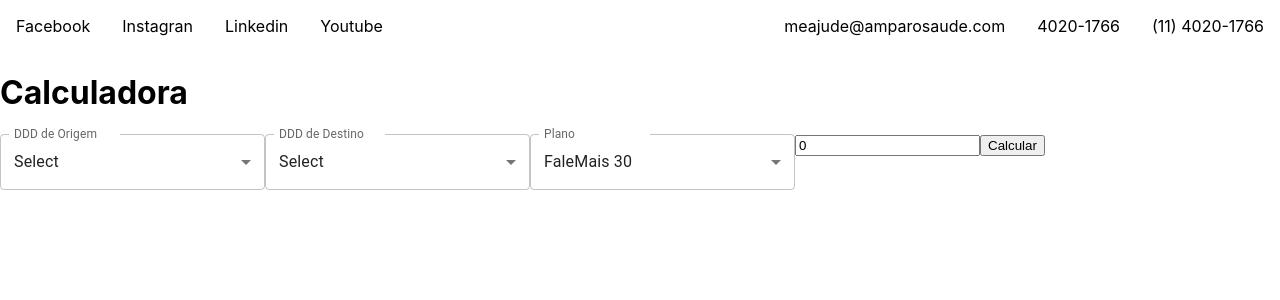
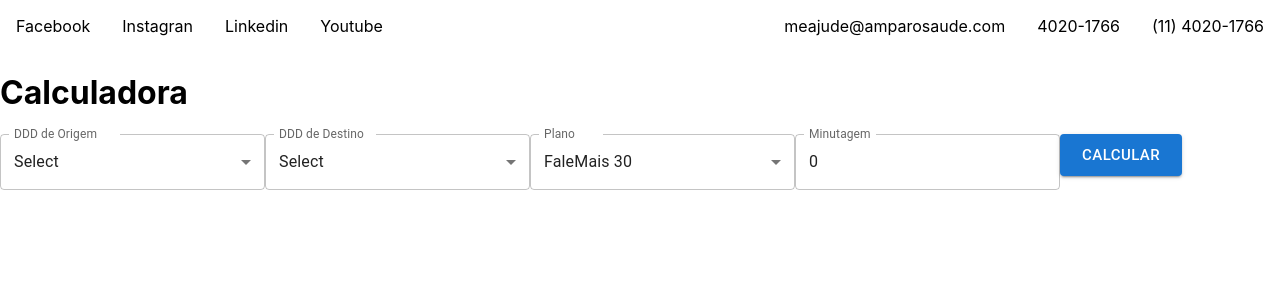
Before and after one commit to joaoreisjpk/Amparo-Saude-Challenge, a Next.js app: page /calculadora in a window 1280 px wide. Shown: the top 300 px of the page. Built offline with nearby package versions, Linux system fonts and the light colour scheme.

Commit message:
creating the MUInput

```diff
--- /dev/null
+++ b/src/components/MUInput.tsx
@@ -0,0 +1,27 @@
+import { TextField } from '@mui/material';
+import { useField, FieldAttributes } from 'formik';
+
+type MyRadioProps = { label?: string } & FieldAttributes<{}>;
+
+function MUInput({ label, ...props }: MyRadioProps): JSX.Element {
+  const [field, meta] = useField<{}>(props);
+  const errorText: string = meta.error && meta.touched ? meta.error : '';
+  return (
+    <TextField
+      error={!!errorText}
+      helperText={errorText}
+      variant='outlined'
+      color='secondary'
+      margin='none'
+      id={field.name}
+      label={label}
+      type={props.type}
+      {...field}
+      sx={{
+        width: 265,
+      }}
+    />
+  );
+}
+
+export default MUInput;
--- a/src/pages/calculadora/_SelectForm.tsx
+++ b/src/pages/calculadora/_SelectForm.tsx
@@ -1,6 +1,7 @@
-import { FormControl, InputLabel, MenuItem } from '@mui/material';
+import { Button, FormControl, InputLabel, MenuItem } from '@mui/material';
 import { Field, Form, Formik } from 'formik';
 import { useEffect, useMemo, useState } from 'react';
+import MUInput from '../../components/MUInput';
 import MUISelect from '../../components/MUISelect';
 import { formValidationHelper, handlePriceHelper } from '../../helpers';
 import { pricesData } from '../../interfaces';
@@ -44,7 +45,7 @@ const SelectForm = ({ data }: pricesData) => {
         handlePriceHelper({ inputsData, data, setResult })
       }
     >
-      {({ values, errors }) => {
+      {({ values }) => {
         return (
           <Form>
             <FormControl>
@@ -61,7 +62,7 @@ const SelectForm = ({ data }: pricesData) => {
             <FormControl>
               <InputLabel id='destinationValue'>DDD de Destino</InputLabel>
               <MUISelect
-                label='exchangeCurrency'
+                label='destinationValue'
                 name='destinationValue'
                 disabled={values.originValue === 'Select'}
               >
@@ -78,24 +79,23 @@ const SelectForm = ({ data }: pricesData) => {
 
             <FormControl>
               <InputLabel id='planValue'>Plano</InputLabel>
-              <MUISelect
-                name='planValue'
-                id='planValue'
-                label='exchangeCurrency'
-              >
+              <MUISelect name='planValue' label='planValue'>
                 <MenuItem value={'30'}>FaleMais 30</MenuItem>
                 <MenuItem value={'60'}>FaleMais 60</MenuItem>
                 <MenuItem value={'120'}>FaleMais 120</MenuItem>
               </MUISelect>
             </FormControl>
-            <Field name='minutsValue' id='minutsValue' type='number' />
-            <button type='submit'>Calcular</button>
+
+            <MUInput name='minutsValue' type='number' label='Minutagem' />
+
+            <Button type='submit' size='large' variant='contained'>
+              Calcular
+            </Button>
             <div>
               {!!result &&
                 `com falemais: ${result.discountedPrice} sem falemais:
         ${result.defaultPrice}`}
             </div>
-            <div>{errors.destinationValue && errors.minutsValue}</div>
           </Form>
         );
       }}
```
